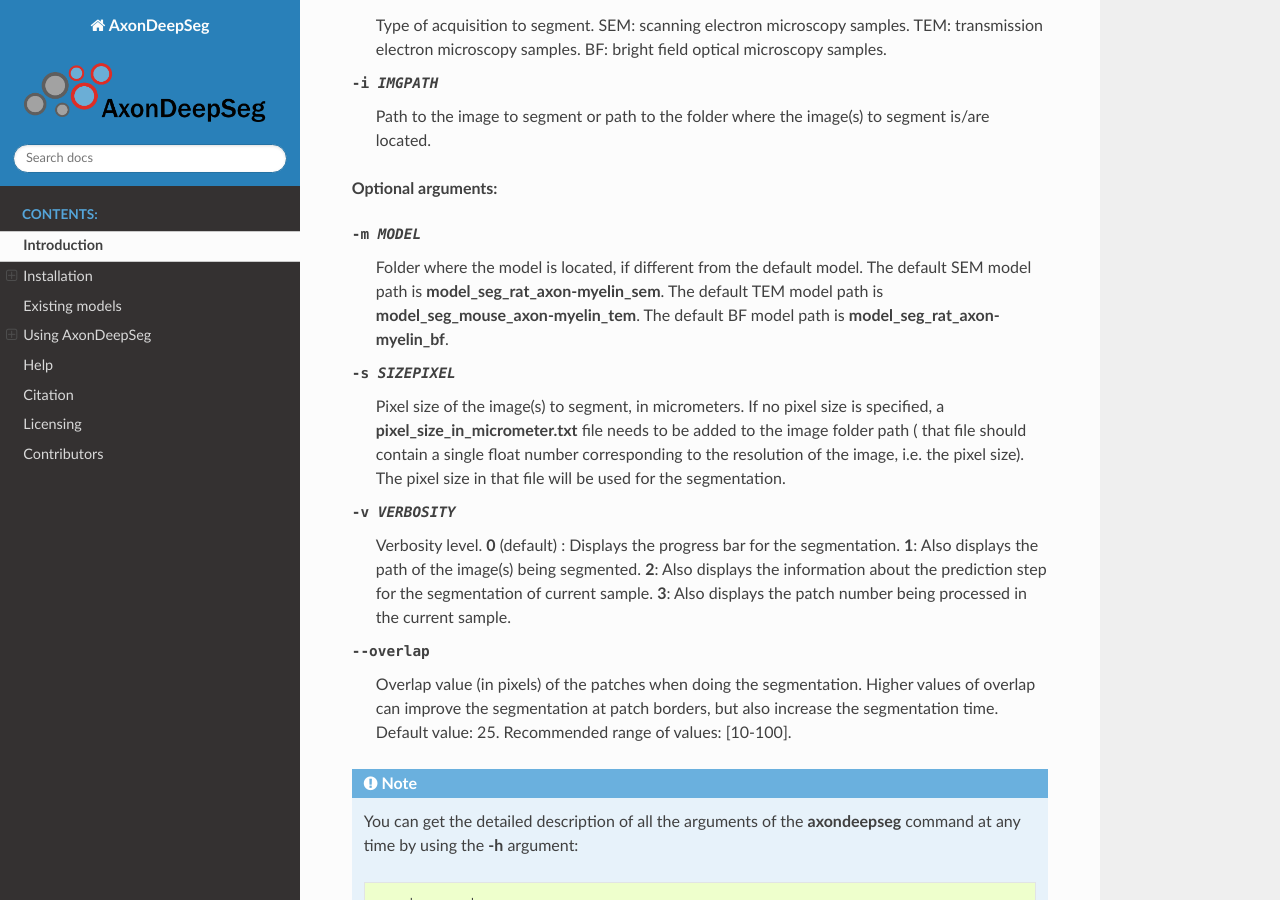
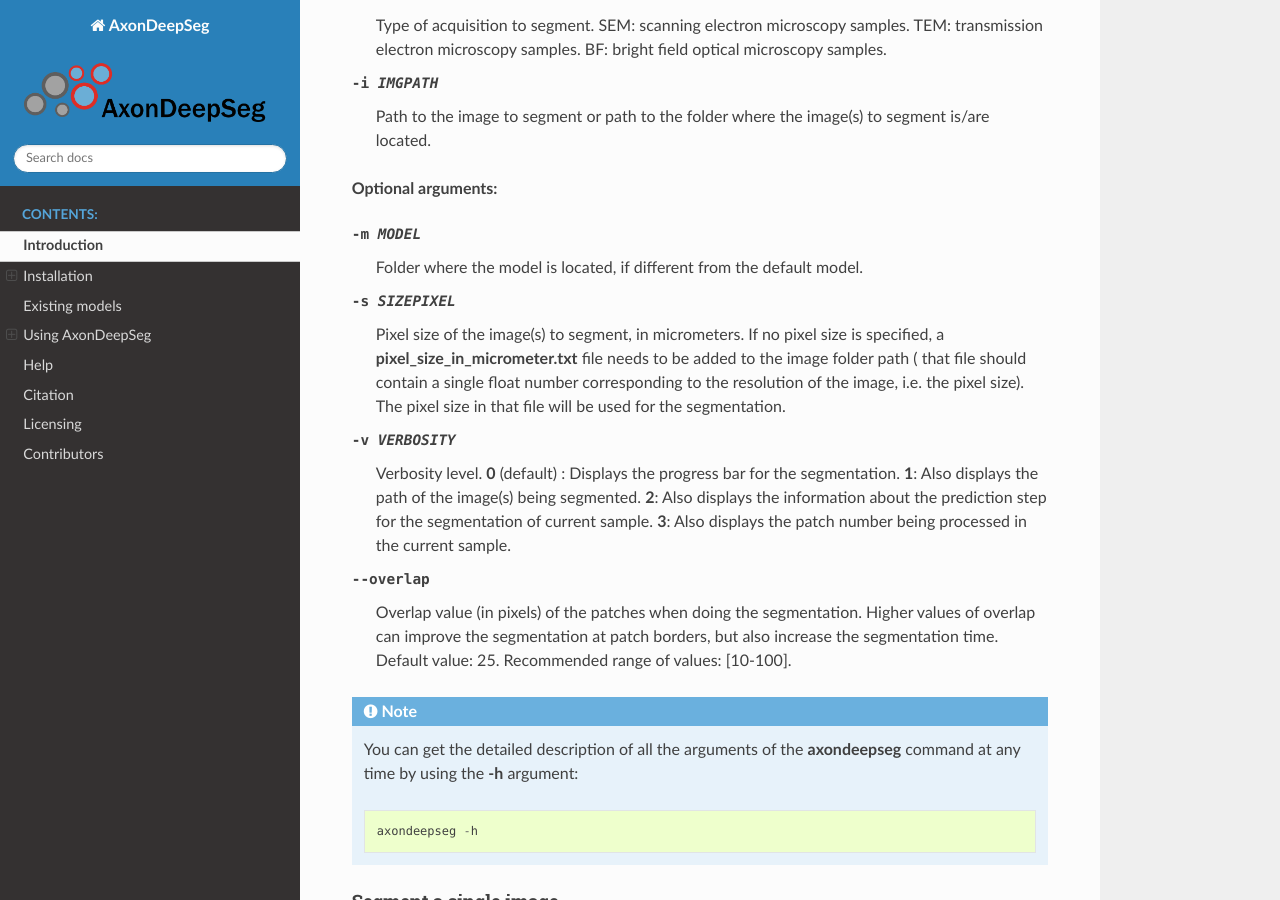
Before and after one commit to axondeepseg/axondeepseg, a Sphinx documentation site: the page built from docs/source/documentation.rst, in a window 1280 px wide and 900 px high, scrolled down 7535 px. Built offline with Sphinx 7.4.7 and the Read the Docs theme 2.0.0, drawn with Linux system fonts in a browser that asks for light colours.

Commit message:
Update docs/source/documentation.rst
Co-authored-by: mariehbourget <54086142+mariehbourget@users.noreply.github.com>

```diff
--- a/docs/source/documentation.rst
+++ b/docs/source/documentation.rst
@@ -220,9 +220,6 @@ The script to launch is called **axondeepseg**. It takes several arguments:
 **Optional arguments:**
 
 -m MODEL            Folder where the model is located, if different from the default model.
-                    The default SEM model path is **model_seg_rat_axon-myelin_sem**.
-                    The default TEM model path is **model_seg_mouse_axon-myelin_tem**.
-                    The default BF model path is **model_seg_rat_axon-myelin_bf**.
 
 -s SIZEPIXEL        Pixel size of the image(s) to segment, in micrometers.
                     If no pixel size is specified, a **pixel_size_in_micrometer.txt** file needs to be added to the image folder path ( that file should contain a single float number corresponding to the resolution of the image, i.e. the pixel size). The pixel size in that file will be used for the segmentation.
```
